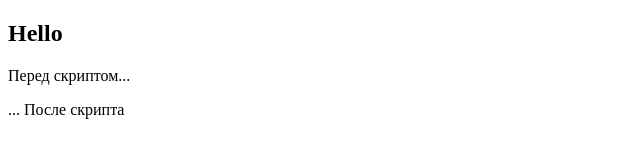
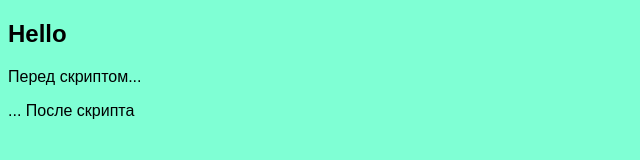
Before and after one commit to ArsenGonokov/learn, a plain HTML site: page index.html in a window 1280 px wide. Shown: the whole page, without its empty margins (0-640 px from the left). Drawn offline with Linux system fonts and the light colour scheme.

Commit message:
test_4.1

```diff
--- a/index.html
+++ b/index.html
@@ -1,6 +1,7 @@
 <!DOCTYPE html>
 <html>
     <head>
+        <link rel="stylesheet" href="style.css">
         <body>
             <h2>Hello</h2>
             <p>Перед скриптом...</p>
--- /dev/null
+++ b/style.css
@@ -0,0 +1,4 @@
+html{
+    font-family: Arial, Helvetica, sans-serif;
+    background-color: aquamarine;
+}
```
